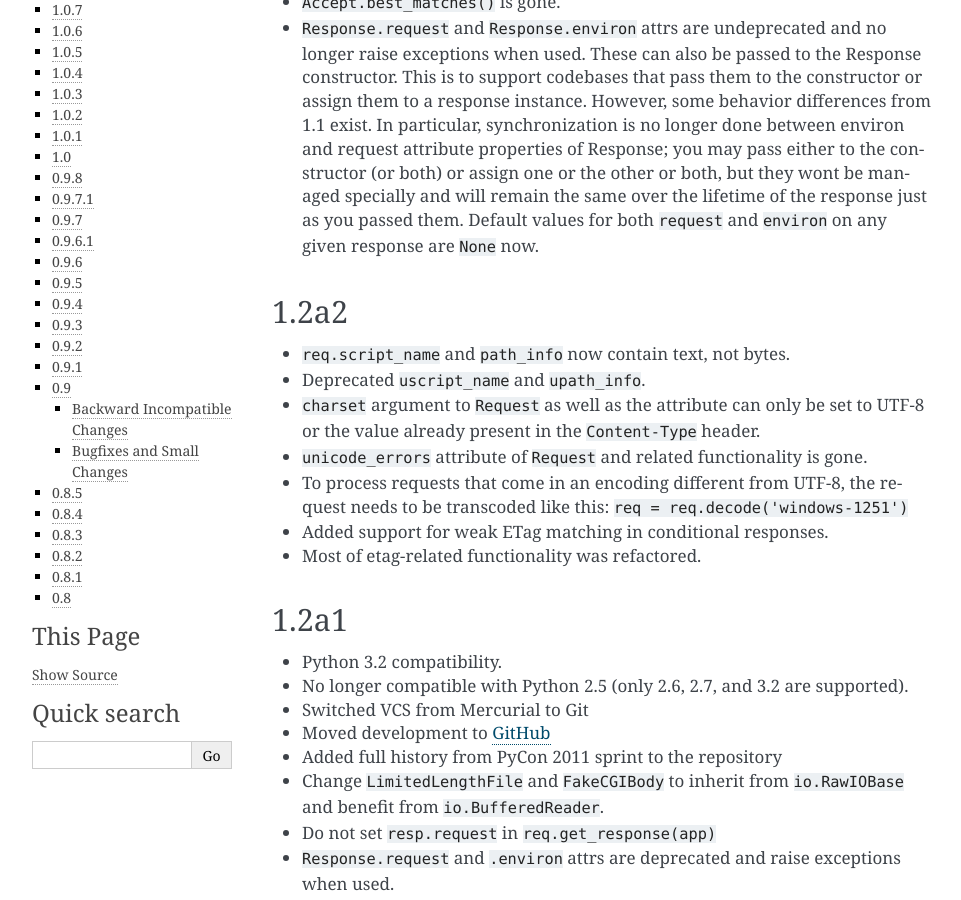
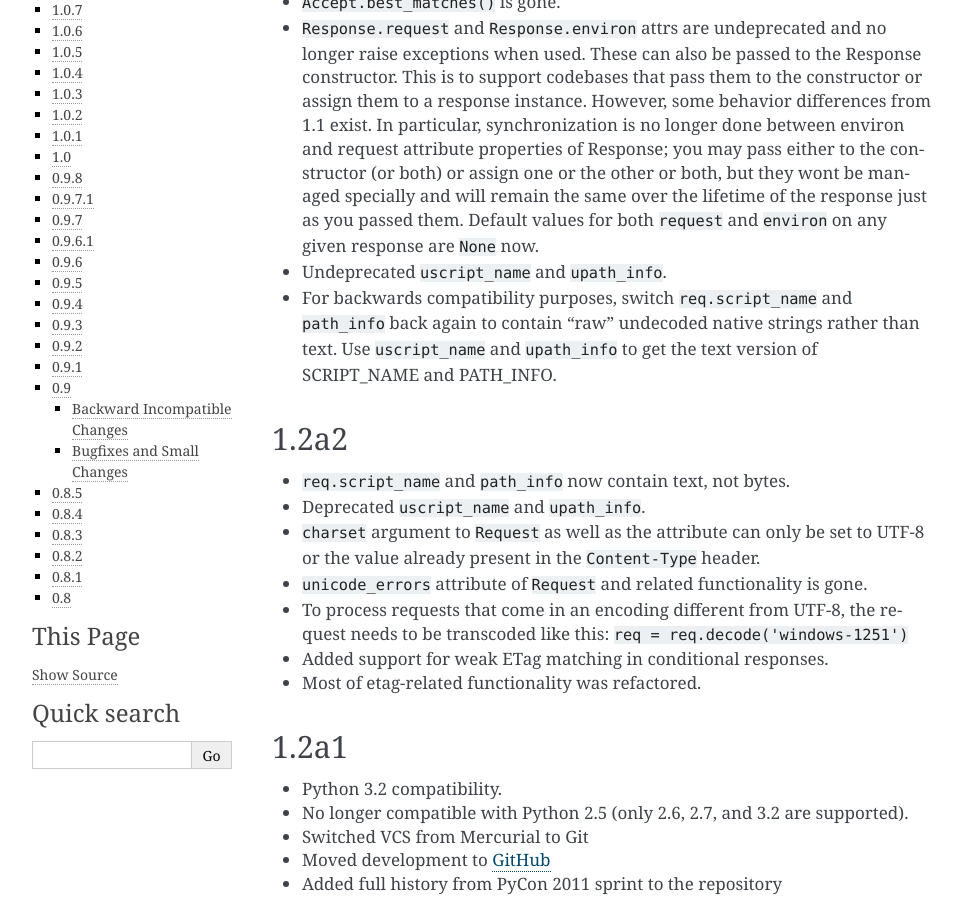
Before and after one commit to Pylons/webob, a Sphinx documentation site: the page built from docs/news.txt, in a window 1280 px wide and 900 px high, scrolled down 305 px. Shown: the whole window, without its empty margins (148-1109 px from the left). Built offline with Sphinx 7.4.7, drawn with Linux system fonts in a browser that asks for light colours.

Commit message:
* Undeprecated ``uscript_name`` and ``upath_info``.
* For backwards compatibility purposes, switch ``req.script_name`` and
  ``path_info`` back again to contain "raw" undecoded native strings rather
  than text.  Use ``uscript_name`` and ``upath_info`` to get the text version
  of SCRIPT_NAME and PATH_INFO.

```diff
--- a/docs/news.txt
+++ b/docs/news.txt
@@ -25,6 +25,13 @@ master
   both, but they wont be managed specially and will remain the same over the
   lifetime of the response just as you passed them.  Default values for both
   ``request`` and ``environ`` on any given response are ``None`` now.
+
+* Undeprecated ``uscript_name`` and ``upath_info``.
+
+* For backwards compatibility purposes, switch ``req.script_name`` and
+  ``path_info`` back again to contain "raw" undecoded native strings rather
+  than text.  Use ``uscript_name`` and ``upath_info`` to get the text version
+  of SCRIPT_NAME and PATH_INFO.
 
 1.2a2
 ---------
```
Also changed, not shown: 2 other files.
